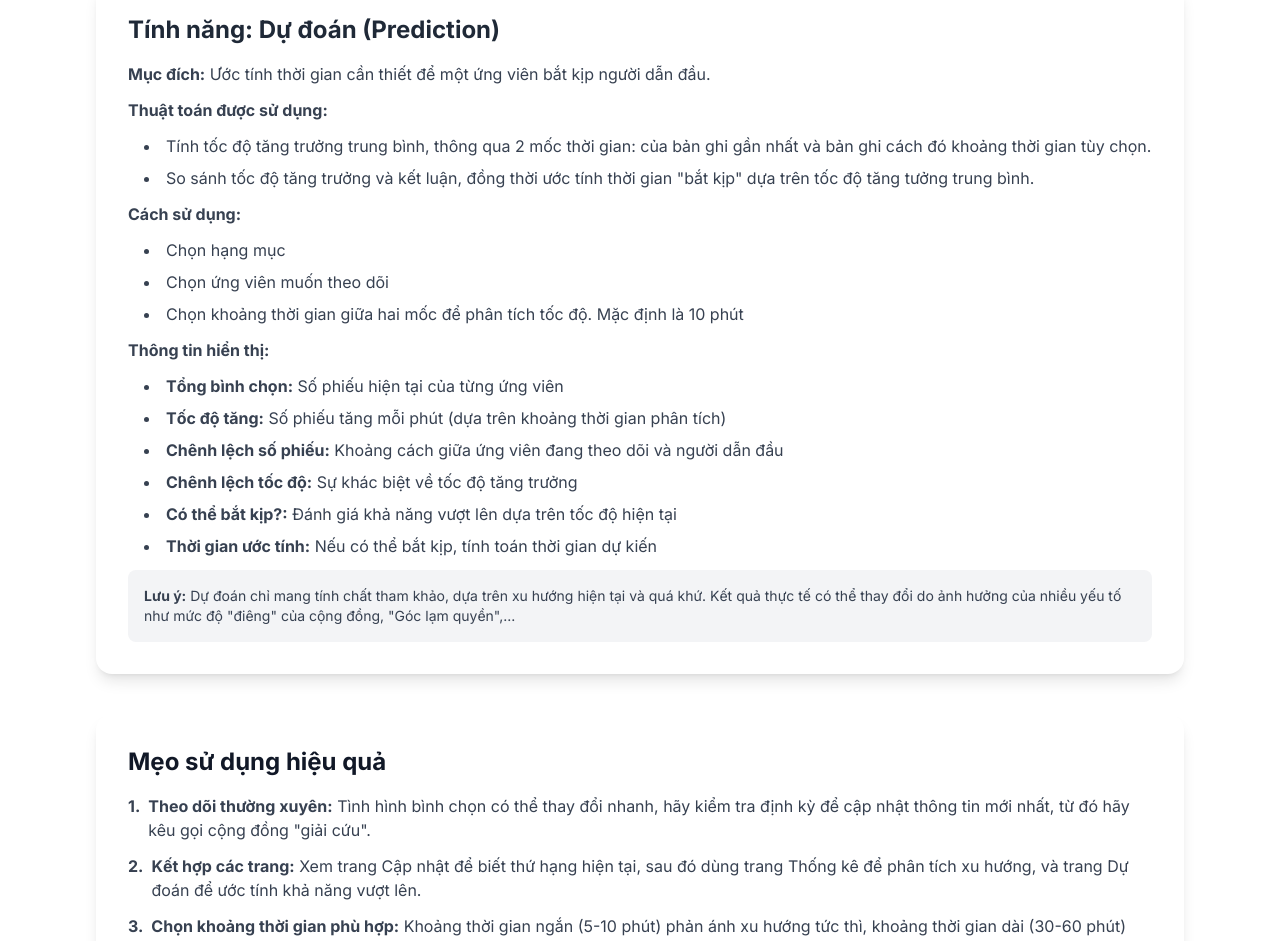
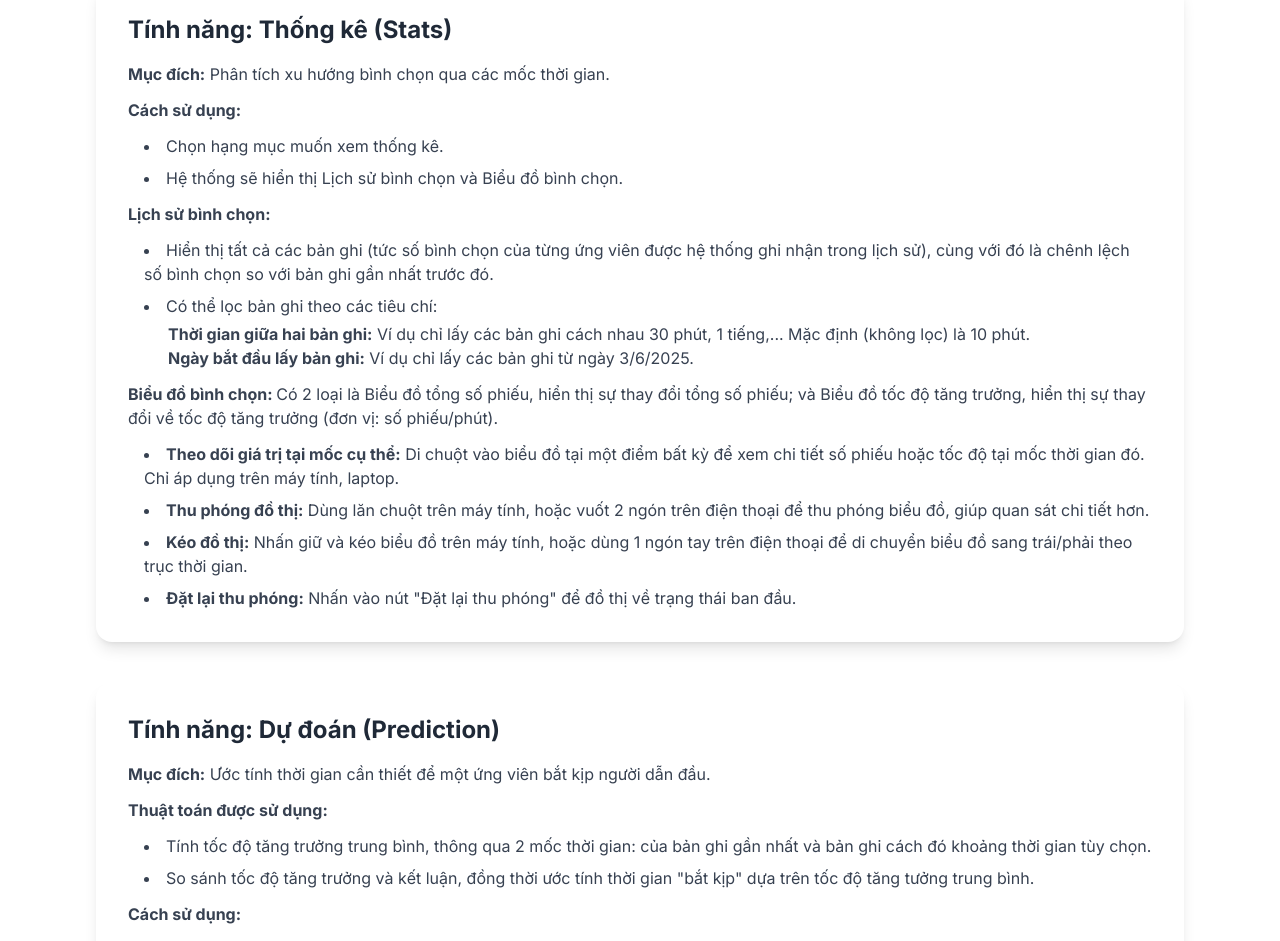
Before and after one commit to ntu09082007-eng/wechoice-tracker-frontend, a React (Vite) app: page /about in a window 1280 px wide. Shown: the part 2160-3101 px from the top of the page. Built offline with nearby package versions, Linux system fonts and the light colour scheme.

Commit message:
Update AboutPage.tsx

```diff
--- a/src/pages/AboutPage.tsx
+++ b/src/pages/AboutPage.tsx
@@ -68,7 +68,6 @@ export default function AboutPage() {
           </p>
         </div>
       </div>
-
       <div className="mb-10 text-center">
         <h1 className="text-4xl md:text-5xl font-bold mb-12">
           Hướng dẫn sử dụng
@@ -128,252 +127,655 @@ export default function AboutPage() {
               mốc thời gian.
             </p>
             <p>
+
               <strong>Cách sử dụng:</strong>
+
             </p>
+
             <ul className="list-disc list-inside space-y-2 ml-4">
+
               <li>Chọn hạng mục muốn xem thống kê.</li>
+
               <li>
+
                 Hệ thống sẽ hiển thị Lịch sử bình chọn và Biểu đồ bình chọn.
+
               </li>
+
             </ul>
+
             <p>
+
               <strong>Lịch sử bình chọn:</strong>
+
             </p>
+
             <ul className="list-disc list-inside space-y-2 ml-4">
+
               <li>
+
                 Hiển thị tất cả các bản ghi (tức số bình chọn của từng ứng viên
+
                 được hệ thống ghi nhận trong lịch sử), cùng với đó là chênh lệch
+
                 số bình chọn so với bản ghi gần nhất trước đó.
+
+              </li>
+
+
+
+              <li>
+
+                Có thể lọc bản ghi theo các tiêu chí:
+
+                <ul className="list-circle list-inside ml-6 mt-1">
+
+                  <li>
+
+                    <b>Thời gian giữa hai bản ghi:</b> Ví dụ chỉ lấy các bản ghi
+
+                    cách nhau 30 phút, 1 tiếng,... Mặc định (không lọc) là 10
+
+                    phút.
+
+                  </li>
+
+                  <li>
+
+                    <b>Ngày bắt đầu lấy bản ghi:</b> Ví dụ chỉ lấy các bản ghi
+
+                    từ ngày 3/6/2025.
+
+                  </li>
+
+                </ul>
+
+              </li>
+
+            </ul>
+
+
+
+            <p>
+
+              <strong>Biểu đồ bình chọn: </strong>
+
+              Có 2 loại là Biểu đồ tổng số phiếu, hiển thị sự thay đổi tổng số
+
+              phiếu; và Biểu đồ tốc độ tăng trưởng, hiển thị sự thay đổi về tốc
+
+              độ tăng trưởng (đơn vị: số phiếu/phút).
+
+            </p>
+
+            <ul className="list-disc list-inside space-y-2 ml-4">
+
+              <li>
+
+                <strong>Theo dõi giá trị tại mốc cụ thể:</strong> Di chuột vào
+
+                biểu đồ tại một điểm bất kỳ để xem chi tiết số phiếu hoặc tốc độ
+
+                tại mốc thời gian đó. Chỉ áp dụng trên máy tính, laptop.
+
               </li>
 
               <li>
-                Có thể lọc bản ghi theo các tiêu chí:
-                <ul className="list-circle list-inside ml-6 mt-1">
-                  <li>
-                    <b>Thời gian giữa hai bản ghi:</b> Ví dụ chỉ lấy các bản ghi
-                    cách nhau 30 phút, 1 tiếng,... Mặc định (không lọc) là 10
-                    phút.
-                  </li>
-                  <li>
-                    <b>Ngày bắt đầu lấy bản ghi:</b> Ví dụ chỉ lấy các bản ghi
-                    từ ngày 3/6/2025.
-                  </li>
-                </ul>
+
+                <strong>Thu phóng đồ thị:</strong> Dùng lăn chuột trên máy tính,
+
+                hoặc vuốt 2 ngón trên điện thoại để thu phóng biểu đồ, giúp quan
+
+                sát chi tiết hơn.
+
               </li>
+
+              <li>
+
+                <strong>Kéo đồ thị:</strong> Nhấn giữ và kéo biểu đồ trên máy
+
+                tính, hoặc dùng 1 ngón tay trên điện thoại để di chuyển biểu đồ
+
+                sang trái/phải theo trục thời gian.
+
+              </li>
+
+              <li>
+
+                <strong>Đặt lại thu phóng:</strong> Nhấn vào nút "Đặt lại thu
+
+                phóng" để đồ thị về trạng thái ban đầu.
+
+              </li>
+
+            </ul>
+
+          </div>
+
+        </div>
+
+
+
+{/* Trang Thống kê */}
+
+        <div className="bg-white rounded-2xl shadow-lg p-8">
+
+          <div className="flex items-center gap-3 mb-4">
+
+            <h2 className="text-2xl font-bold text-gray-800">
+
+              Tính năng: Thống kê (Stats)
+
+            </h2>
+
+          </div>
+
+          <div className="space-y-3 text-gray-700">
+
+            <p>
+
+              <strong>Mục đích:</strong> Phân tích xu hướng bình chọn qua các
+
+              mốc thời gian.
+
+            </p>
+
+            <p>
+
+              <strong>Cách sử dụng:</strong>
+
+            </p>
+
+            <ul className="list-disc list-inside space-y-2 ml-4">
+
+              <li>Chọn hạng mục muốn xem thống kê.</li>
+
+              <li>
+
+                Hệ thống sẽ hiển thị Lịch sử bình chọn và Biểu đồ bình chọn.
+
+              </li>
+
             </ul>
 
             <p>
+
+              <strong>Lịch sử bình chọn:</strong>
+
+            </p>
+
+            <ul className="list-disc list-inside space-y-2 ml-4">
+
+              <li>
+
+                Hiển thị tất cả các bản ghi (tức số bình chọn của từng ứng viên
+
+                được hệ thống ghi nhận trong lịch sử), cùng với đó là chênh lệch
+
+                số bình chọn so với bản ghi gần nhất trước đó.
+
+              </li>
+
+
+
+              <li>
+
+                Có thể lọc bản ghi theo các tiêu chí:
+
+                <ul className="list-circle list-inside ml-6 mt-1">
+
+                  <li>
+
+                    <b>Thời gian giữa hai bản ghi:</b> Ví dụ chỉ lấy các bản ghi
+
+                    cách nhau 30 phút, 1 tiếng,... Mặc định (không lọc) là 10
+
+                    phút.
+
+                  </li>
+
+                  <li>
+
+                    <b>Ngày bắt đầu lấy bản ghi:</b> Ví dụ chỉ lấy các bản ghi
+
+                    từ ngày 3/6/2025.
+
+                  </li>
+
+                </ul>
+
+              </li>
+
+            </ul>
+
+
+
+            <p>
+
               <strong>Biểu đồ bình chọn: </strong>
+
               Có 2 loại là Biểu đồ tổng số phiếu, hiển thị sự thay đổi tổng số
+
               phiếu; và Biểu đồ tốc độ tăng trưởng, hiển thị sự thay đổi về tốc
+
               độ tăng trưởng (đơn vị: số phiếu/phút).
+
             </p>
+
             <ul className="list-disc list-inside space-y-2 ml-4">
+
               <li>
+
                 <strong>Theo dõi giá trị tại mốc cụ thể:</strong> Di chuột vào
+
                 biểu đồ tại một điểm bất kỳ để xem chi tiết số phiếu hoặc tốc độ
+
                 tại mốc thời gian đó. Chỉ áp dụng trên máy tính, laptop.
+
               </li>
+
               <li>
+
                 <strong>Thu phóng đồ thị:</strong> Dùng lăn chuột trên máy tính,
+
                 hoặc vuốt 2 ngón trên điện thoại để thu phóng biểu đồ, giúp quan
+
                 sát chi tiết hơn.
+
               </li>
+
               <li>
+
                 <strong>Kéo đồ thị:</strong> Nhấn giữ và kéo biểu đồ trên máy
+
                 tính, hoặc dùng 1 ngón tay trên điện thoại để di chuyển biểu đồ
+
                 sang trái/phải theo trục thời gian.
+
               </li>
+
               <li>
+
                 <strong>Đặt lại thu phóng:</strong> Nhấn vào nút "Đặt lại thu
+
                 phóng" để đồ thị về trạng thái ban đầu.
+
               </li>
+
             </ul>
+
           </div>
+
         </div>
 
+
+
         {/* Trang Dự đoán */}
+
         <div className="bg-white rounded-2xl shadow-lg p-8">
+
           <div className="flex items-center gap-3 mb-4">
+
             <h2 className="text-2xl font-bold text-gray-800">
+
               Tính năng: Dự đoán (Prediction)
+
             </h2>
+
           </div>
+
           <div className="space-y-3 text-gray-700">
+
             <p>
+
               <strong>Mục đích:</strong> Ước tính thời gian cần thiết để một ứng
+
               viên bắt kịp người dẫn đầu.
+
             </p>
+
             <p>
+
               <strong>Thuật toán được sử dụng:</strong>
+
             </p>
+
             <ul className="list-disc list-inside space-y-2 ml-4">
+
               <li>
+
                 Tính tốc độ tăng trưởng trung bình, thông qua 2 mốc thời gian:
+
                 của bản ghi gần nhất và bản ghi cách đó khoảng thời gian tùy
+
                 chọn.
+
               </li>
+
               <li>
+
                 So sánh tốc độ tăng trưởng và kết luận, đồng thời ước tính thời
+
                 gian "bắt kịp" dựa trên tốc độ tăng tưởng trung bình.
+
               </li>
+
             </ul>
+
             <p>
+
               <strong>Cách sử dụng:</strong>
+
             </p>
+
             <ul className="list-disc list-inside space-y-2 ml-4">
+
               <li>Chọn hạng mục</li>
+
               <li>Chọn ứng viên muốn theo dõi</li>
+
               <li>
+
                 Chọn khoảng thời gian giữa hai mốc để phân tích tốc độ. Mặc định
+
                 là 10 phút
+
               </li>
+
             </ul>
+
             <p>
+
               <strong>Thông tin hiển thị:</strong>
+
             </p>
+
             <ul className="list-disc list-inside space-y-2 ml-4">
+
               <li>
+
                 <strong>Tổng bình chọn:</strong> Số phiếu hiện tại của từng ứng
+
                 viên
+
               </li>
+
               <li>
+
                 <strong>Tốc độ tăng:</strong> Số phiếu tăng mỗi phút (dựa trên
+
                 khoảng thời gian phân tích)
+
               </li>
+
               <li>
+
                 <strong>Chênh lệch số phiếu:</strong> Khoảng cách giữa ứng viên
+
                 đang theo dõi và người dẫn đầu
+
               </li>
+
               <li>
+
                 <strong>Chênh lệch tốc độ:</strong> Sự khác biệt về tốc độ tăng
+
                 trưởng
+
               </li>
+
               <li>
+
                 <strong>Có thể bắt kịp?:</strong> Đánh giá khả năng vượt lên dựa
+
                 trên tốc độ hiện tại
+
               </li>
+
               <li>
+
                 <strong>Thời gian ước tính:</strong> Nếu có thể bắt kịp, tính
+
                 toán thời gian dự kiến
+
               </li>
+
             </ul>
+
             <div className="bg-gray-100 rounded-lg p-4 mt-4">
+
               <p className="text-sm">
+
                 <strong>Lưu ý:</strong> Dự đoán chỉ mang tính chất tham khảo,
+
                 dựa trên xu hướng hiện tại và quá khứ. Kết quả thực tế có thể
+
                 thay đổi do ảnh hưởng của nhiều yếu tố như mức độ "điêng" của
+
                 cộng đồng, "Góc lạm quyền",...
+
               </p>
+
             </div>
+
           </div>
+
         </div>
 
+
+
         {/* Mẹo sử dụng */}
+
         <div className="bg-white rounded-2xl shadow-lg p-8">
+
           <div className="flex items-center gap-3 mb-4">
+
             <h2 className="text-2xl font-bold">Mẹo sử dụng hiệu quả</h2>
+
           </div>
+
           <ul className="space-y-3 text-gray-700">
+
             <li className="flex items-start gap-2">
+
               <span className=" font-bold">1.</span>
+
               <span>
+
                 <strong>Theo dõi thường xuyên:</strong> Tình hình bình chọn có
+
                 thể thay đổi nhanh, hãy kiểm tra định kỳ để cập nhật thông tin
+
                 mới nhất, từ đó hãy kêu gọi cộng đồng "giải cứu".
+
               </span>
-            </li>
-            <li className="flex items-start gap-2">
-              <span className="font-bold">2.</span>
-              <span>
-                <strong>Kết hợp các trang:</strong> Xem trang Cập nhật để biết
-                thứ hạng hiện tại, sau đó dùng trang Thống kê để phân tích xu
-                hướng, và trang Dự đoán để ước tính khả năng vượt lên.
-              </span>
-            </li>
-            <li className="flex items-start gap-2">
-              <span className="font-bold">3.</span>
-              <span>
-                <strong>Chọn khoảng thời gian phù hợp:</strong> Khoảng thời gian
-                ngắn (5-10 phút) phản ánh xu hướng tức thì, khoảng thời gian dài
-                (30-60 phút) cho xu hướng dài hạn hơn.
-              </span>
+
             </li>
 
             <li className="flex items-start gap-2">
+
+              <span className="font-bold">2.</span>
+
+              <span>
+
+                <strong>Kết hợp các trang:</strong> Xem trang Cập nhật để biết
+
+                thứ hạng hiện tại, sau đó dùng trang Thống kê để phân tích xu
+
+                hướng, và trang Dự đoán để ước tính khả năng vượt lên.
+
+              </span>
+
+            </li>
+
+            <li className="flex items-start gap-2">
+
+              <span className="font-bold">3.</span>
+
+              <span>
+
+                <strong>Chọn khoảng thời gian phù hợp:</strong> Khoảng thời gian
+
+                ngắn (5-10 phút) phản ánh xu hướng tức thì, khoảng thời gian dài
+
+                (30-60 phút) cho xu hướng dài hạn hơn.
+
+              </span>
+
+            </li>
+
+
+
+            <li className="flex items-start gap-2">
+
               <span className="font-bold">4.</span>
+
               <span>
+
                 <strong>So sánh nhiều ứng viên:</strong> Ở trang Thống kê, chọn
+
                 nhiều ứng viên cùng lúc để dễ dàng so sánh xu hướng.
+
               </span>
+
             </li>
+
           </ul>
+
         </div>
+
         {/* Câu hỏi thường gặp */}
+
         <div className="text-center">
+
           <h1 className="text-4xl md:text-5xl font-bold mb-8">
+
             Câu hỏi thường gặp (FAQ)
+
           </h1>
+
         </div>
+
         <div className="space-y-10 mt-16">
+
           <div className="bg-white rounded-2xl shadow-lg p-8">
+
             <div className="space-y-4">
+
               <div>
+
                 <h3 className="font-bold mb-2">
+
                   Q: Đây có phải là công cụ gian lận (tool hack/cheat) không?
+
                 </h3>
+
                 <p className="text-gray-700 ml-4">
+
                   A: Đây là trang web cung cấp dữ liệu và phân tích dựa trên
+
                   thông tin công khai từ hệ thống bình chọn. Dữ liệu được lấy
+
                   thông qua API công khai của hệ thống bình chọn. Trang web {}
+
                   <b>KHÔNG</b> can thiệp hay thay đổi trái phép bất kỳ kết quả
+
                   bình chọn nào.
+
                 </p>
+
               </div>
+
               <div>
+
                 <h3 className="font-bold mb-2">
+
                   Q: Dữ liệu được cập nhật bao lâu một lần?
+
                 </h3>
+
                 <p className="text-gray-700 ml-4">
+
                   A: Trang "Cập nhật" được cập nhật liên tục 10 giây một lần.
+
                   Các trang khác (Thống kê, Dự đoán) được cập nhật 10 phút một
+
                   bản ghi vào cơ sở dữ liệu, bạn có thể lựa chọn lọc bản ghi nếu
+
                   muốn.
+
                 </p>
+
               </div>
+
               <div>
+
                 <h3 className="font-bold mb-2">
+
                   Q: Tại sao dự đoán có thể không chính xác?
+
                 </h3>
+
                 <p className="text-gray-700 ml-4">
+
                   A: Dự đoán dựa trên xu hướng hiện tại và giả định rằng tốc độ
+
                   bình chọn sẽ giữ nguyên. Trong thực tế, tốc độ có thể thay đổi
+
                   do nhiều yếu tố.
+
                 </p>
+
               </div>
+
               <div>
+
                 <h3 className="font-bold mb-2">
+
                   Q: Làm sao để xem chi tiết một ứng viên cụ thể?
+
                 </h3>
+
                 <p className="text-gray-700 ml-4">
+
                   A: Vào trang Thống kê hoặc Dự đoán, chọn hạng mục và ứng viên
+
                   muốn xem. Bạn sẽ thấy thông tin chi tiết về xu hướng bình chọn
+
                   của họ.
+
                 </p>
+
               </div>
+
               <div>
+
                 <h3 className="font-bold mb-2">
+
                   Q: Ứng viên được highlight (nền màu) có ý nghĩa gì?
+
                 </h3>
+
                 <p className="text-gray-700 ml-4">
+
                   A: Đây là các ứng viên được cộng đồng chúng tôi ưu tiên theo
+
                   dõi, giúp dễ dàng nhận diện trong bảng xếp hạng.
+
                 </p>
+
               </div>
+
             </div>
+
           </div>
+
         </div>
+
       </div>
+
     </div>
+
   );
+
 }
```
